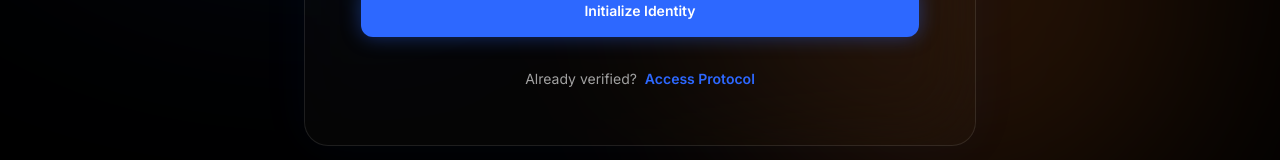
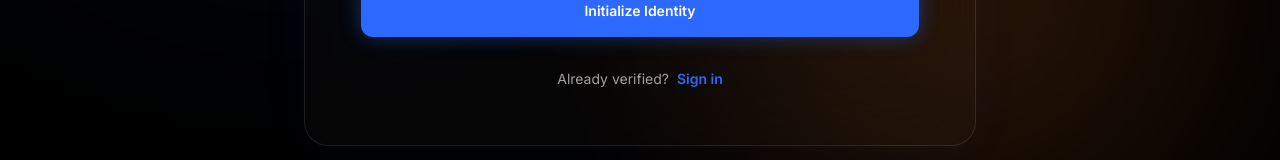
Before and after one commit to jashwanth7ram/IntelliSCM, a React app in the folder frontend/: page /register in a window 1280 px wide. Shown: the part 660-820 px from the top of the page. Built offline with nearby package versions, Linux system fonts and the light colour scheme; no server answers; the HTML template or start-up script is replaced by a standard one.

Commit message:
Update auth link text to Register/Sign in

```diff
--- a/frontend/src/pages/Login.jsx
+++ b/frontend/src/pages/Login.jsx
@@ -86,7 +86,7 @@ export default function Login() {
           </form>
 
           <div className="text-center mt-8 text-sm text-textMuted">
-            Unregistered Identity? <Link to="/register" className="text-primary hover:text-white transition-colors font-semibold ml-1">Establish Link</Link>
+            Unregistered Identity? <Link to="/register" className="text-primary hover:text-white transition-colors font-semibold ml-1">Register here</Link>
           </div>
         </div>
       </div>
--- a/frontend/src/pages/Register.jsx
+++ b/frontend/src/pages/Register.jsx
@@ -101,7 +101,7 @@ export default function Register() {
           </form>
 
           <div className="text-center mt-8 text-sm text-textMuted">
-            Already verified? <Link to="/login" className="text-primary hover:text-white transition-colors font-semibold ml-1">Access Protocol</Link>
+            Already verified? <Link to="/login" className="text-primary hover:text-white transition-colors font-semibold ml-1">Sign in</Link>
           </div>
         </div>
       </div>
```
